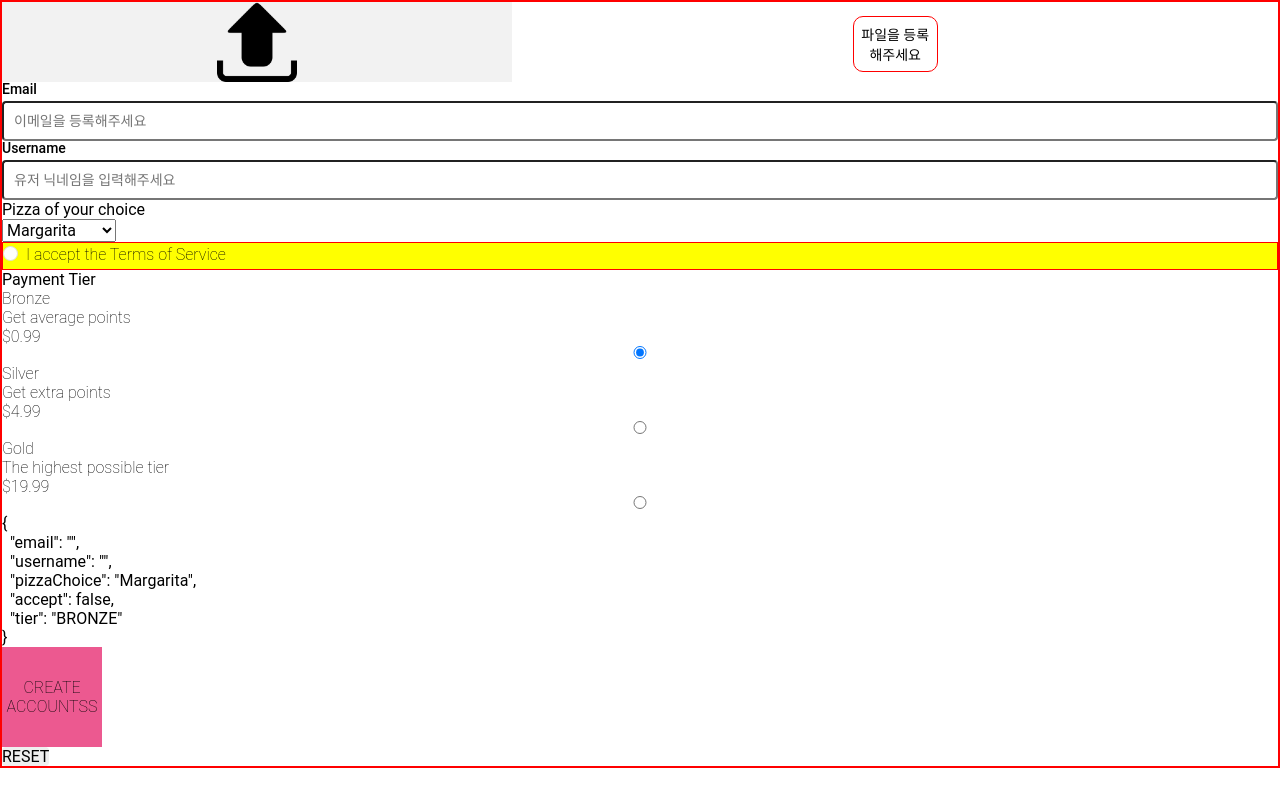
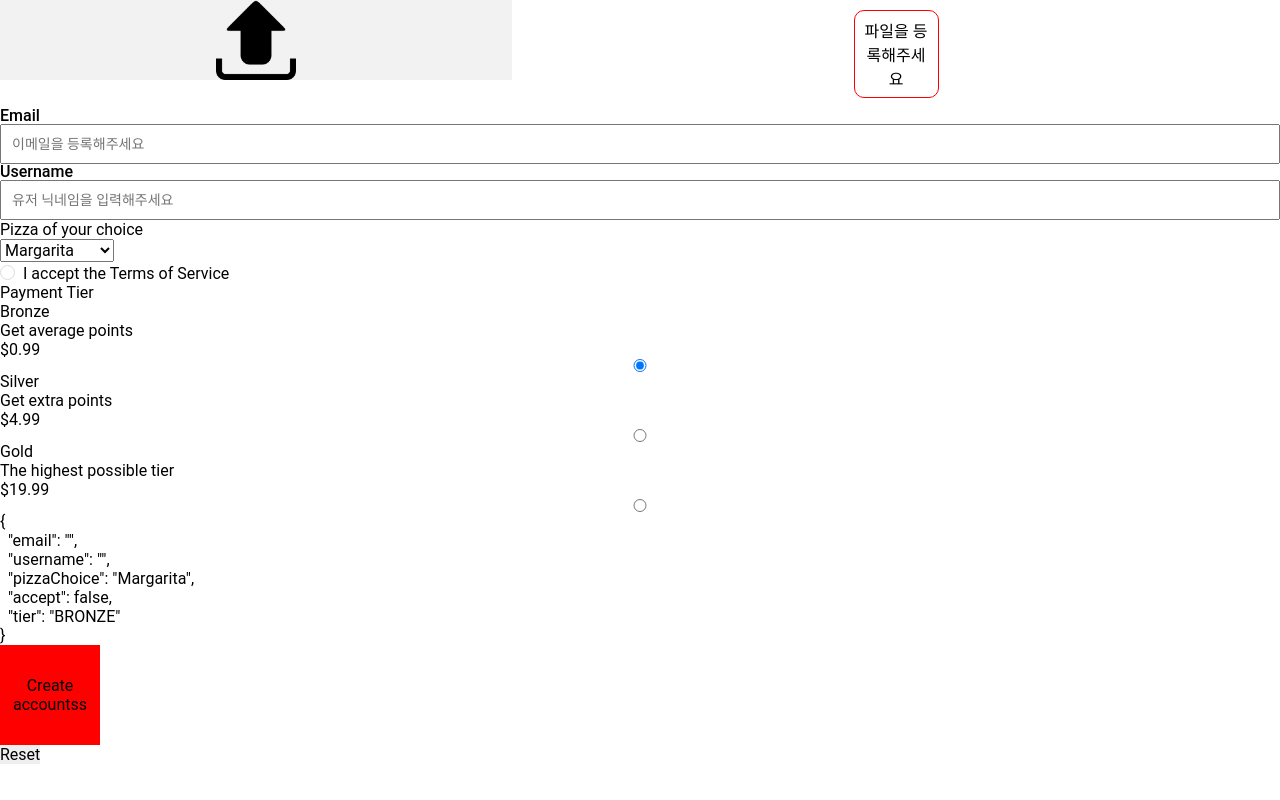
Before and after one commit to searchme86/Client-LOGIN-WITH-CUSTOM-REACT-HOOK-FORM-MODULES, a React (Create React App) app: page /test in a window 1280 px wide. Built offline with nearby package versions, Linux system fonts and the light colour scheme.

Commit message:
🔥 default files

```diff
--- a/src/Test/NewAppSinup.css
+++ b/src/Test/NewAppSinup.css
@@ -36,101 +36,3 @@ p.error::before {
   display: inline;
   content: '⚠ ';
 }
-
-input {
-  display: block;
-  box-sizing: border-box;
-  width: 100%;
-  border-radius: 4px;
-  /* border: 1px solid white; */
-  /* padding: 10px 15px; */
-  /* margin-bottom: 10px; */
-  font-size: 14px;
-}
-
-label {
-  /* line-height: 2; */
-  text-align: left;
-  display: block;
-  /* margin-bottom: 13px;
-  margin-top: 20px; */
-  /* color: white; */
-  font-size: 14px;
-  font-weight: 200;
-}
-
-button {
-  cursor: pointer;
-}
-
-button[type='submit'],
-input[type='submit'] {
-  background: #ec5990;
-  /* color: white; */
-  text-transform: uppercase;
-  border: none;
-  /* margin-top: 40px;
-  padding: 20px; */
-  font-size: 16px;
-  font-weight: 100;
-  /* letter-spacing: 10px; */
-}
-
-button[type='submit']:hover,
-input[type='submit']:hover {
-  background: #bf1650;
-}
-
-button[type='submit']:active,
-input[type='button']:active,
-input[type='submit']:active {
-  transition: 0.3s all;
-  transform: translateY(3px);
-  border: 1px solid transparent;
-  opacity: 0.8;
-}
-
-input:disabled {
-  opacity: 0.4;
-}
-
-input[type='button']:hover {
-  transition: 0.3s all;
-}
-
-button[type='submit'],
-input[type='button'],
-input[type='submit'] {
-  -webkit-appearance: none;
-}
-
-.App {
-  max-width: 600px;
-  margin: 0 auto;
-}
-
-button[type='button'] {
-  display: block;
-  appearance: none;
-  /* background: #333; */
-  /* color: white; */
-  border: none;
-  text-transform: uppercase;
-  /* padding: 10px 20px; */
-  border-radius: 4px;
-}
-
-button {
-  /* display: block;
-  appearance: none;
-  margin-top: 40px;
-  border: 1px solid #333;
-  margin-bottom: 20px;
-  text-transform: uppercase;
-  padding: 10px 20px;
-  border-radius: 4px; */
-}
-
-button:hover {
-  background: #222;
-}
--- a/src/components/CustomElements/CheckBox/CheckBoxElmMessage.tsx
+++ b/src/components/CustomElements/CheckBox/CheckBoxElmMessage.tsx
@@ -4,6 +4,8 @@ import { useFormContext } from 'react-hook-form';
 function CheckBoxElmMessage() {
   const { getValues } = useFormContext();
   const data = getValues(); //watch() as FormSchemaType
+
+  console.log('data', data);
   return data.accept ? <p>Thank you for accepting the agreements</p> : null;
 }
 
--- a/src/components/CustomElements/CheckBox/CustomElm.style.ts
+++ b/src/components/CustomElements/CheckBox/CustomElm.style.ts
@@ -1,9 +1,6 @@
 import styled from 'styled-components';
 
-export const CheckboxContainer = styled.div`
-  background: yellow;
-  border: 1px solid red;
-`;
+export const CheckboxContainer = styled.div``;
 
 export const CheckboxLabel = styled.label`
   position: relative;
--- a/src/components/CustomElements/Form/FormElm.style.ts
+++ b/src/components/CustomElements/Form/FormElm.style.ts
@@ -1,5 +1,3 @@
 import styled from 'styled-components';
 
-export const FormElmContainer = styled.div`
-  border: 2px solid red;
-`;
+export const FormElmContainer = styled.div``;
--- a/src/pages/User/Register/Form/RegisterFormTest.css
+++ b/src/pages/User/Register/Form/RegisterFormTest.css
@@ -1,32 +1,28 @@
-/* .formContainer {
-  background: red;
+/* .form-list > li {
+  margin: 0 0 10px 0;
+  padding: 5px 0 5px 0;
 } */
 
-.form-list > li {
-  margin: 0 0 10px 0;
-  /* padding: 5px 0 5px 0; */
-}
-
-.display-container {
+/* .display-container {
   display: flex;
   justify-content: space-between;
-}
+} */
 
-.display-item {
+/* .display-item {
   width: 45%;
-}
+} */
 
-.inputBox {
+/* .inputBox {
   height: 40px;
   box-sizing: border-box;
-}
+} */
 
-label {
+/* label {
   display: block;
   font-size: 16px;
   margin: 0 0 5px 0;
   font-weight: 500;
-}
+} */
 
 input {
   display: block;
```
Also changed, not shown: src/components/CustomElements/CheckBox/TestCustomCheckbox.tsx (deleted, +0 -35 lines).
